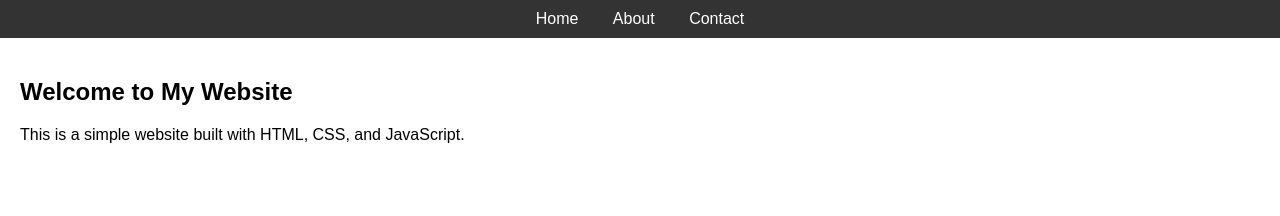
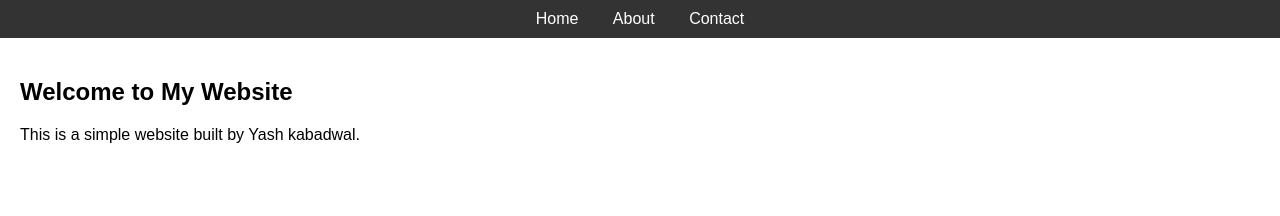
Before and after one commit to yash302008/.com, a plain HTML site: page index.html in a window 1280 px wide. Shown: the top 216 px of the page. Drawn offline with Linux system fonts and the light colour scheme.

Commit message:
Update index.html

```diff
--- a/index.html
+++ b/index.html
@@ -19,7 +19,7 @@
 
   <section id="home">
     <h1>Welcome to My Website</h1>
-    <p>This is a simple website built with HTML, CSS, and JavaScript.</p>
+    <p>This is a simple website built by Yash kabadwal.</p>
   </section>
 
   <section id="about">
```
